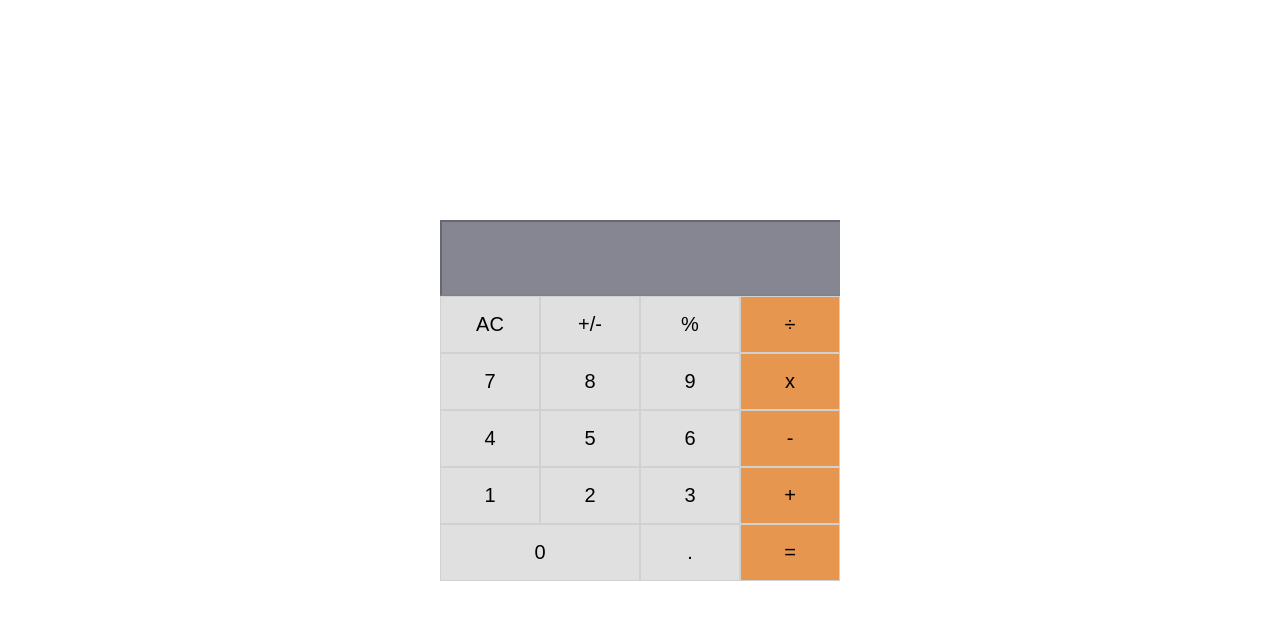
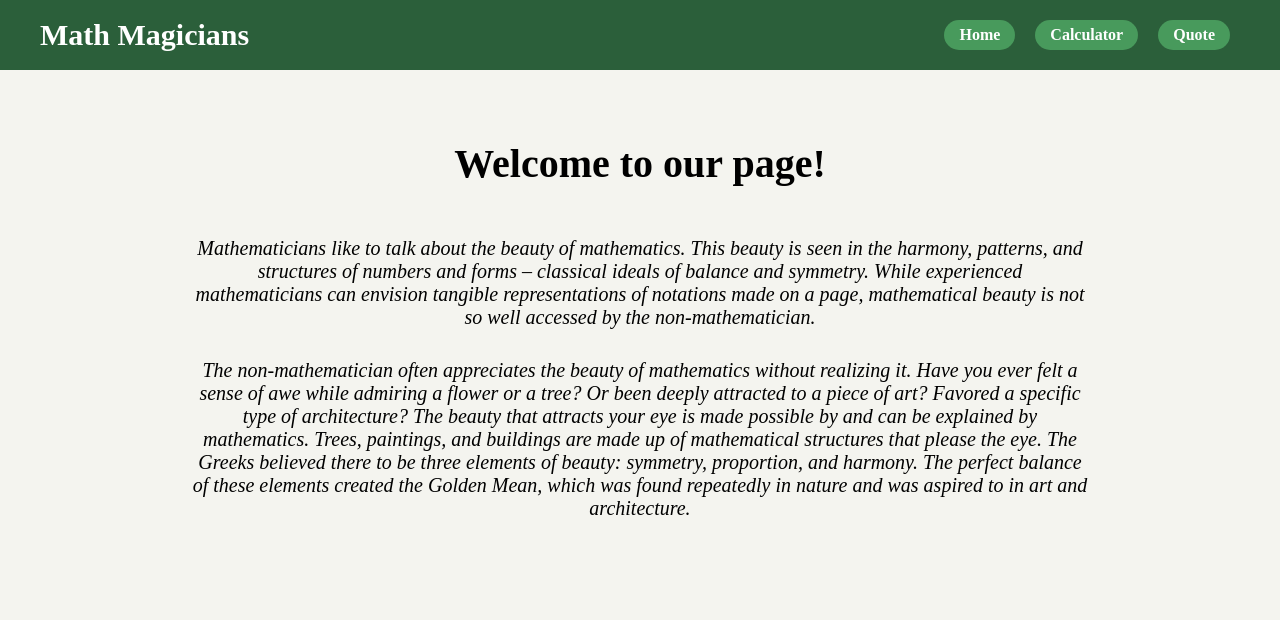
Before and after one commit to KIsmoilov/Math-Magicians, a React (Create React App) app: page / in a window 1280 px wide. Shown: the top 620 px of the page. Built offline with nearby package versions, Linux system fonts and the light colour scheme.

Commit message:
Apply the styling for all pages

```diff
--- a/package.json
+++ b/package.json
@@ -9,6 +9,7 @@
     "big.js": "^6.2.1",
     "react": "^18.2.0",
     "react-dom": "^18.2.0",
+    "react-router-dom": "^6.4.4",
     "react-scripts": "5.0.1",
     "web-vitals": "^2.1.4"
   },
--- a/src/components/Calculator.js
+++ b/src/components/Calculator.js
@@ -18,6 +18,10 @@ const Calculator = () => {
   const trimedResult = result.replace(/undefined/g, '');
 
   return (
+    <div className="gridContainer">
+
+      <h1>Let`s do some math!</h1>
+
       <div className="calculator">
         <input
           type="text"
@@ -49,6 +53,7 @@ const Calculator = () => {
           <button type="button" name="=" onClick={handleClick}>=</button>
         </div>
       </div>
+    </div>
   );
 };
 
--- a/src/components/Navbar.js
+++ b/src/components/Navbar.js
@@ -1,6 +1,6 @@
 import React from 'react';
 import { NavLink } from 'react-router-dom';
-import '../App.css';
+import '../index.css';
 
 const Navbar = () => {
   const links = [
@@ -11,7 +11,7 @@ const Navbar = () => {
     },
     {
       id: 2,
-      path: '/about',
+      path: '/calculator',
       text: 'Calculator',
     },
     {
--- a/src/index.css
+++ b/src/index.css
@@ -9,28 +9,56 @@ html {
 }
 
 body {
-  background-color: #fff;
+  background-color: rgb(244, 244, 239);
 }
 
 .App {
   display: flex;
-  min-height: 100vh;
+  flex-direction: column;
+  justify-content: center;
   align-items: center;
+  height: 90vh;
+}
+
+.gridContainer {
+  display: grid;
+  grid-template-columns: 1fr 1fr;
+  gap: 5rem;
+}
+
+.gridContainer h1 {
+  font-size: 6rem;
+  margin: auto;
+  display: flex;
+  flex-direction: column;
   justify-content: center;
+  font-style: italic;
+  color: #fff;
+  background-color: rgb(72, 154, 92);
+  border-radius: 5rem;
+  padding: 1rem 3rem;
+  box-shadow: rgba(0, 0, 0, 0.4) 0 30px 90px;
 }
 
 .calculator {
+  display: flex;
+  flex-direction: column;
+  justify-content: center;
+  margin: 0 auto;
   width: 100%;
   max-width: 40rem;
   overflow: hidden;
+  box-shadow: rgba(0, 0, 0, 0.4) 0 30px 90px;
+  border-radius: 2rem;
 }
 
 .display {
-  padding: 1.6rem;
+  padding: 2rem 1.6rem;
   text-align: right;
   background-color: rgb(133, 134, 146);
   color: #fff;
   font-size: 3.5rem;
+  border: none;
 }
 
 button {
@@ -75,3 +103,48 @@ button:active {
   max-width: 50%;
   flex: 1 50%;
 }
+
+.navBar {
+  display: flex;
+  flex-direction: row;
+  justify-content: space-between;
+  align-items: center;
+  padding: 1rem;
+  height: 7rem;
+  width: 100%;
+  background-color: rgb(43, 95, 58);
+}
+
+.menuNav {
+  display: flex;
+  list-style: none;
+  margin-right: 3rem;
+}
+
+.navList {
+  font-size: 1.6rem;
+  font-weight: bold;
+  padding: 0.6rem 1.5rem;
+  background-color: rgb(72, 154, 92);
+  border-radius: 5rem;
+  margin: 0 1rem;
+}
+
+.navList:hover {
+  opacity: 0.9;
+}
+
+.navList:active {
+  opacity: 1;
+}
+
+.navList a {
+  color: #fff;
+  text-decoration: none;
+}
+
+.logo {
+  color: #fff;
+  font-size: 2rem;
+  margin-left: 3rem;
+}
--- a/src/index.js
+++ b/src/index.js
@@ -1,11 +1,22 @@
 import React from 'react';
 import ReactDOM from 'react-dom/client';
+import { BrowserRouter as Router, Routes, Route } from 'react-router-dom';
 import './index.css';
-import App from './App';
+import Navbar from './components/Navbar';
+import Calculator from './pages/Calculator';
+import Quote from './pages/Quote';
+import Home from './pages/Home';
 
 const root = ReactDOM.createRoot(document.getElementById('root'));
 root.render(
   <React.StrictMode>
-    <App />
+    <Router basename={process.env.PUBLIC_URL}>
+      <Navbar />
+      <Routes>
+        <Route path="/" element={<Home />} />
+        <Route path="/calculator" element={<Calculator />} />
+        <Route path="/quote" element={<Quote />} />
+      </Routes>
+    </Router>
   </React.StrictMode>,
 );
--- /dev/null
+++ b/src/pages/Calculator.js
@@ -0,0 +1,10 @@
+import React from 'react';
+import App from '../App';
+
+const Calculator = () => (
+  <div>
+    <App />
+  </div>
+);
+
+export default Calculator;
--- /dev/null
+++ b/src/pages/Home.js
@@ -0,0 +1,62 @@
+import React from 'react';
+
+const Home = () => (
+  <div>
+    <h1
+      style={{
+        display: 'flex',
+        justifyContent: 'center',
+        padding: '2rem',
+        margin: '5rem auto 3rem auto',
+        fontSize: '4rem',
+        fontWeight: 'bold',
+      }}
+    >
+      Welcome to our page!
+
+    </h1>
+
+    <p
+      style={{
+        display: 'flex',
+        justifyContent: 'center',
+        textAlign: 'center',
+        margin: '1rem auto',
+        fontSize: '2rem',
+        width: '70%',
+        fontStyle: 'italic',
+      }}
+    >
+      Mathematicians like to talk about the beauty of mathematics.
+      This beauty is seen in the harmony, patterns, and structures
+      of numbers and forms – classical ideals of balance and symmetry.
+      While experienced mathematicians can envision tangible representations
+      of notations made on a page, mathematical beauty is not so well accessed
+      by the non-mathematician.
+    </p>
+
+    <p
+      style={{
+        display: 'flex',
+        justifyContent: 'center',
+        textAlign: 'center',
+        margin: '3rem auto',
+        fontSize: '2rem',
+        width: '70%',
+        fontStyle: 'italic',
+      }}
+    >
+      The non-mathematician often appreciates the beauty of mathematics without
+      realizing it. Have you ever felt a sense of awe while admiring a flower or
+      a tree? Or been deeply attracted to a piece of art? Favored a specific type
+      of architecture? The beauty that attracts your eye is made possible by and
+      can be explained by mathematics. Trees, paintings, and buildings are made up
+      of mathematical structures that please the eye. The Greeks believed there to be
+      three elements of beauty: symmetry, proportion, and harmony. The perfect balance
+      of these elements created the Golden Mean, which was found repeatedly in nature
+      and was aspired to in art and architecture.
+    </p>
+  </div>
+);
+
+export default Home;
--- /dev/null
+++ b/src/pages/Quote.js
@@ -0,0 +1,46 @@
+import React from 'react';
+
+const Quote = () => (
+  <div className="quote">
+
+    <h1
+      style={{
+        display: 'flex',
+        justifyContent: 'center',
+        padding: '2rem',
+        margin: '5rem auto',
+        fontSize: '4rem',
+        fontWeight: 'bold',
+      }}
+    >
+      Math Quote
+
+    </h1>
+
+    <p
+      style={{
+        fontSize: '2rem',
+        textAlign: 'center',
+        lineHeight: '1.6',
+        padding: '2rem',
+        background: 'rgb(72, 154, 92)',
+        color: '#fff',
+        margin: '5rem auto',
+        width: '65%',
+        borderRadius: '5rem',
+        boxShadow: 'rgba(0, 0, 0, 0.4) 0 30px 90px',
+        fontStyle: 'italic',
+      }}
+    >
+      Mathematics as an expression of the human mind
+      reflects the active will, the contemplative reason,
+      and the desire for aesthetic perfection.
+      Its basic elements are logic and intuition,
+      analysis and construction, generality and individuality.
+      <br />
+      — Richard Courant, German-American mathematician.
+    </p>
+  </div>
+);
+
+export default Quote;
```
Also changed, not shown: 1 other file (tests, documents, lock files or other folders). Lines whose indentation alone changed are shown as unchanged.
